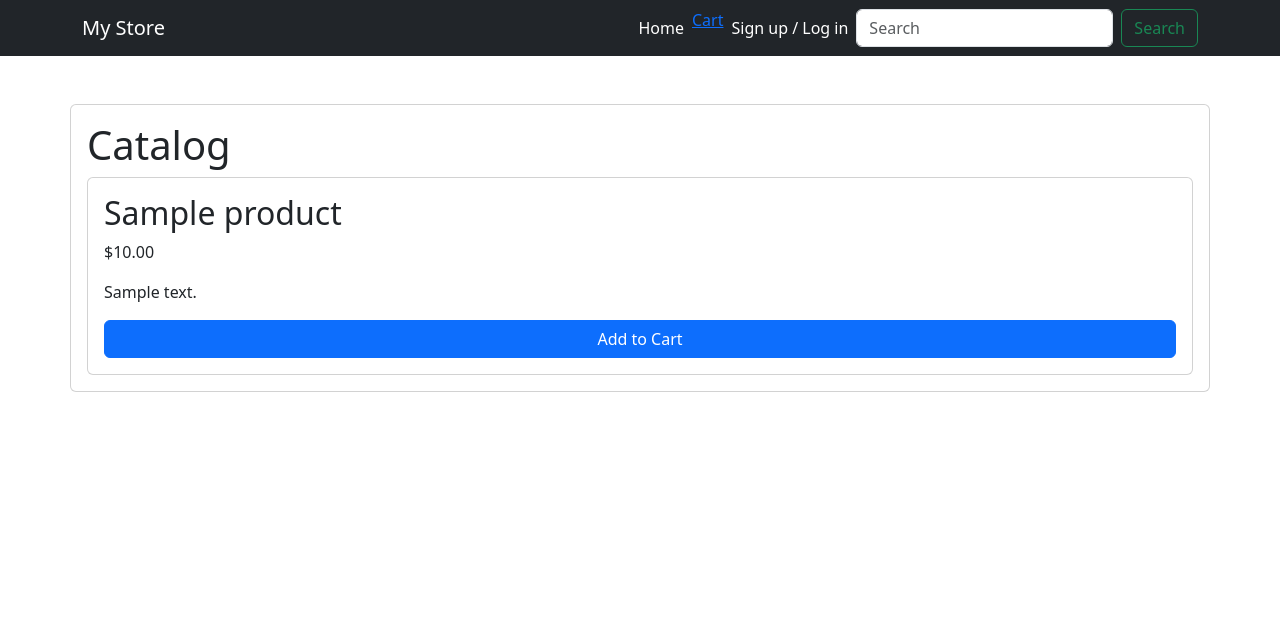
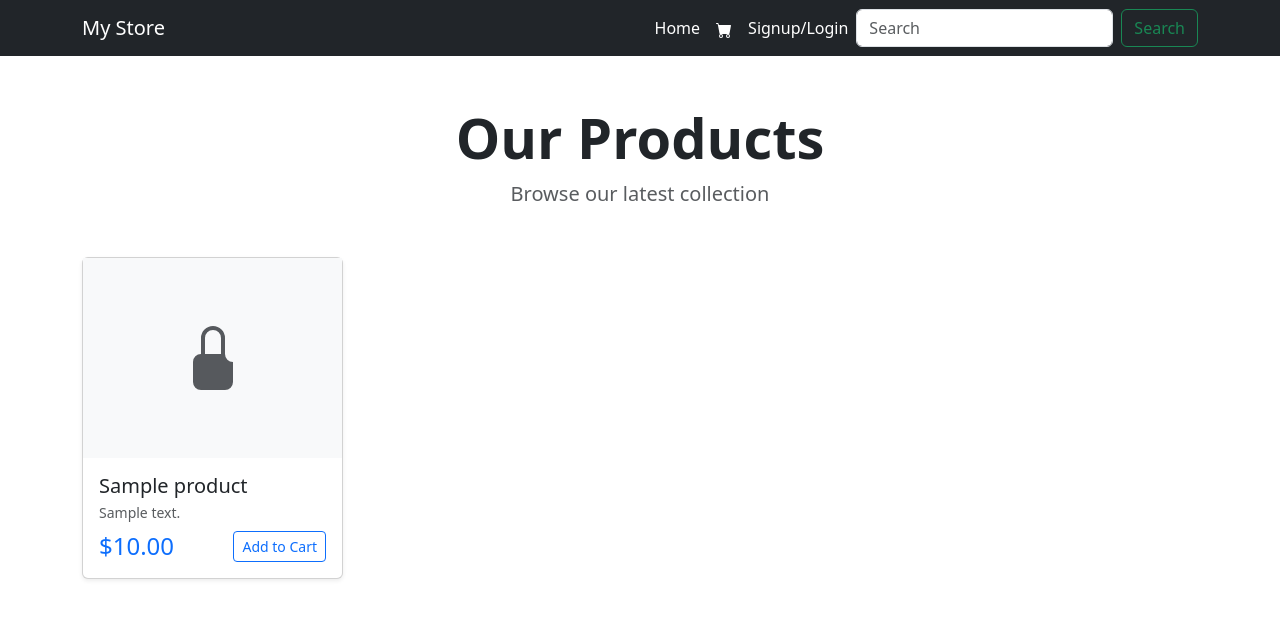
Before and after one commit to richglez/ecommerce_dj_jinja, a Django app: page / in a window 1280 px wide. Shown: the top 619 px of the page. Run offline with Django 5.2, Linux system fonts and the light colour scheme; tables that the repository leaves empty hold one stand-in row (values such as "Sample post").

Commit message:
feat: ui catalog

```diff
--- a/catalog/templates/catalog.html
+++ b/catalog/templates/catalog.html
@@ -1,17 +1,44 @@
 {% extends "base.html" %} {% block content %}
 <main class="container py-5">
-    <div class="row">
-            <section class="card card-body">
-        <h1>Catalog</h1>
+    <div class="text-center mb-5">
+        <h1 class="display-4 fw-bold">Our Products</h1>
+        <p class="lead text-muted">Browse our latest collection</p>
+    </div>
 
+    <div class="row row-cols-1 row-cols-md-2 row-cols-lg-3 row-cols-xl-4 g-4">
         {% for product in products %}
-        <div class="card card-body">
-            <h2 class="card-title">{{ product.name }}</h2>
-            <p>${{ product.price }}</p>
-            <p>{{ product.description }}</p>
-            <a href="{% url 'add_to_cart' product.id %}" class="btn btn-primary">Add to Cart</a>
+        <div class="col">
+            <div class="card h-100 shadow-sm product-card">
+                <div class="bg-light d-flex align-items-center justify-content-center" style="height: 200px;">
+                    <svg xmlns="http://www.w3.org/2000/svg" width="64" height="64" fill="currentColor" class="text-muted" viewBox="0 0 16 16">
+                        <path d="M8 1a2 2 0 0 1 2 2v4H6V3a2 2 0 0 1 2-2zm3 6V3a3 3 0 0 0-6 0v4a2 2 0 0 0-2 2v5a2 2 0 0 0 2 2h6a2 2 0 0 0 2-2V9a2 2 0 0 1-2-2z"/>
+                    </svg>
+                </div>
+                <div class="card-body d-flex flex-column">
+                    <h5 class="card-title mb-1">{{ product.name }}</h5>
+                    <p class="text-muted small mb-2">{{ product.description|truncatechars:80 }}</p>
+                    <div class="mt-auto d-flex justify-content-between align-items-center">
+                        <span class="h4 text-primary mb-0">${{ product.price }}</span>
+                        <a href="{% url 'add_to_cart' product.id %}" class="btn btn-outline-primary btn-sm">Add to Cart</a>
+                    </div>
+                </div>
+            </div>
         </div>
-        {% endfor %} {% endblock %}
-    </section>
+        {% empty %}
+        <div class="col-12 text-center py-5">
+            <p class="text-muted">No products available</p>
+        </div>
+        {% endfor %}
     </div>
 </main>
+
+<style>
+.product-card {
+    transition: transform 0.2s ease, box-shadow 0.2s ease;
+}
+.product-card:hover {
+    transform: translateY(-4px);
+    box-shadow: 0 8px 25px rgba(0,0,0,0.1) !important;
+}
+</style>
+{% endblock %}
--- a/templates/cart.html
+++ b/templates/cart.html
@@ -1,3 +1,5 @@
+<!-- interfaz del carrito con tabla, actualización y tota -->
+
 {% extends "base.html" %}
 
 {% block title %}Cart - My Store{% endblock %}
--- a/templates/navbar.html
+++ b/templates/navbar.html
@@ -20,7 +20,7 @@
                     >
                 </li>
                 <li class="nav-item">
-                    <a lass="nav-link active" aria-current="page"  href="/cart">Cart</a>
+                    <a class="nav-link active" aria-current="page" href="/cart"><svg xmlns="http://www.w3.org/2000/svg" width="16" height="16" fill="currentColor" viewBox="0 0 16 16"><path d="M0 1.5A.5.5 0 0 1 .5 1H2a.5.5 0 0 1 .485.379L2.89 3H14.5a.5.5 0 0 1 .491.592l-1.5 8A.5.5 0 0 1 13 12H4a.5.5 0 0 1-.491-.408L2.01 3.607 1.61 2H.5a.5.5 0 0 1-.5-.5zM5 12a2 2 0 1 0 0 4 2 2 0 0 0 0-4zm7 0a2 2 0 1 0 0 4 2 2 0 0 0 0-4zm-7 1a1 1 0 1 1 0 2 1 1 0 0 1 0-2zm7 0a1 1 0 1 1 0 2 1 1 0 0 1 0-2z"/></svg></a>
                 </li>
 
                 {% if user.is_authenticated %}
@@ -39,7 +39,7 @@
                         class="nav-link active"
                         aria-current="page"
                         href="/signup"
-                        >Sign up / Log in</a
+                        > Signup/Login </a
                     >
                 </li>
                 {% endif %}
```
Also changed, not shown: cart/views.py (+5 -5 lines), README.md.
